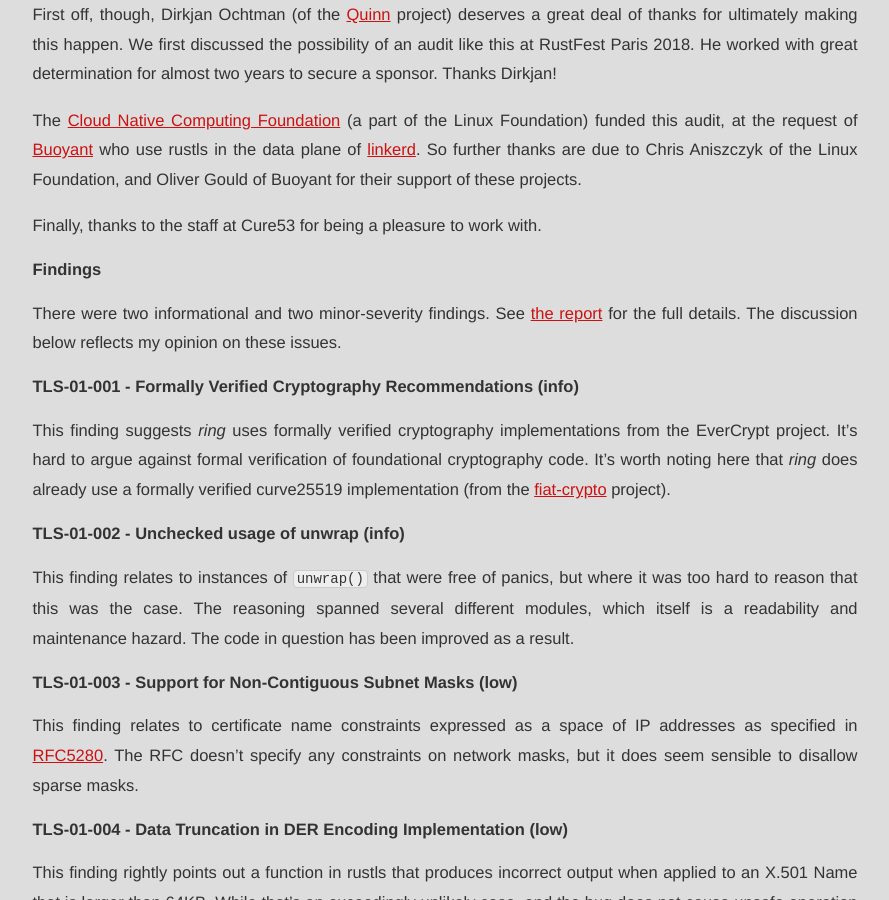
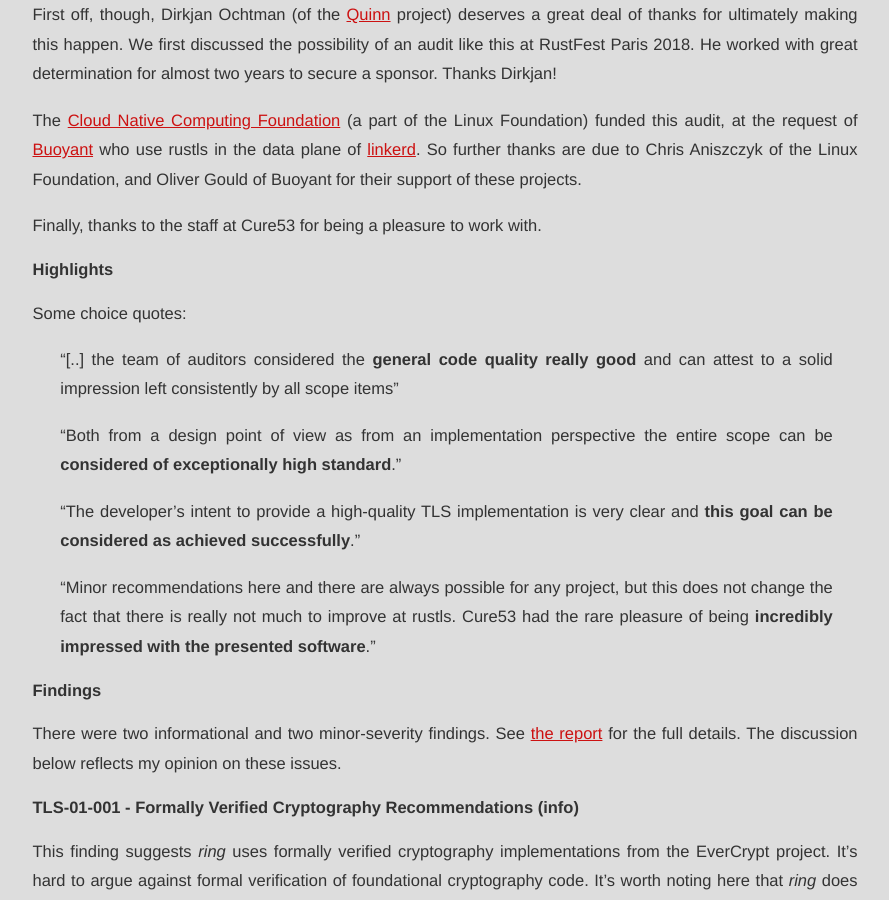
Before and after one commit to ctz/ctz.github.com, a Jekyll site: the page built from _posts/2020-06-14-rustls-audit.md, in a window 1280 px wide and 900 px high, scrolled down 213 px. Shown: the whole window, without its empty margins (195-1084 px from the left). Built offline with Jekyll 4.4.1, drawn with Linux system fonts in a browser that asks for light colours.

Commit message:
add some quotes

```diff
--- a/_posts/2020-06-14-rustls-audit.md
+++ b/_posts/2020-06-14-rustls-audit.md
@@ -20,6 +20,23 @@
 for their support of these projects.
 
 Finally, thanks to the staff at Cure53 for being a pleasure to work with.
+
+## Highlights
+
+Some choice quotes:
+
+> "[..] the team of auditors considered the **general code quality really good** and can attest
+> to a solid impression left consistently by all scope items"
+
+> "Both from a design point of view as from an implementation
+> perspective the entire scope can be **considered of exceptionally high standard**."
+
+> "The developer’s intent to provide a high-quality TLS implementation is
+> very clear and **this goal can be considered as achieved successfully**."
+
+> "Minor recommendations here and there are always possible for any project, but this does
+> not change the fact that there is really not much to improve at rustls. Cure53 had the
+> rare pleasure of being **incredibly impressed with the presented software**."
 
 ## Findings
 There were two informational and two minor-severity findings.  See [the report][report] for the full details.
```
